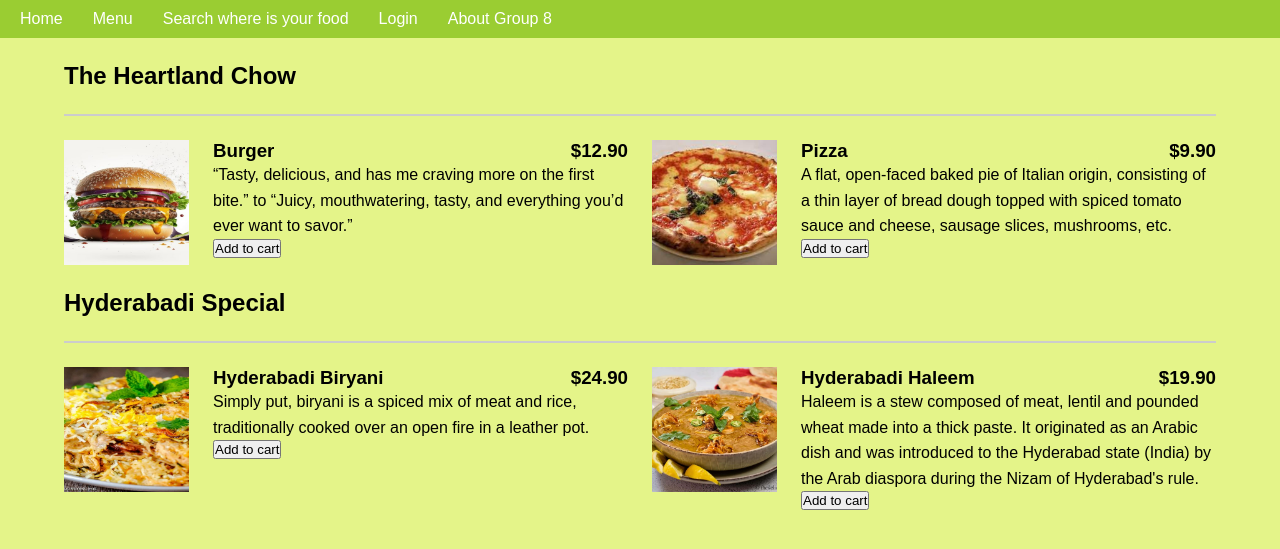
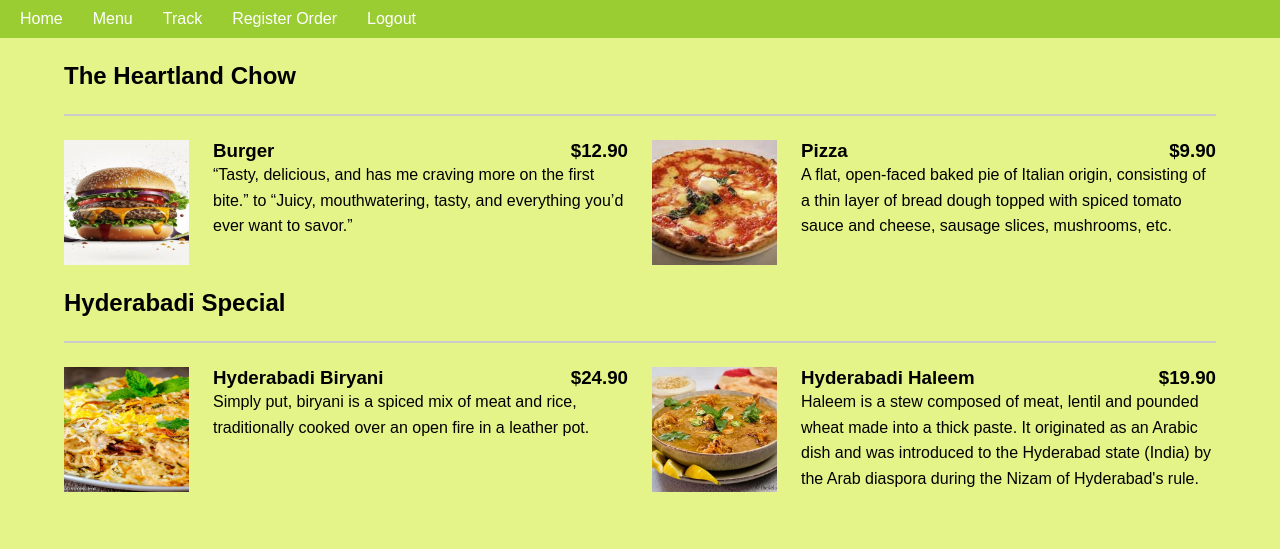
Before and after one commit to Srikoushik9/foodapp, a Flask app: page /menu in a window 1280 px wide. Shown: the top 549 px of the page. Run offline with Flask 2, Linux system fonts and the light colour scheme.

Commit message:
Update menu.html

```diff
--- a/templates/menu.html
+++ b/templates/menu.html
@@ -16,9 +16,9 @@
             <ul>
               <li><a href="{{ url_for('view.index') }}">Home</a></li>
               <li><a href="{{ url_for('view.menu') }}">Menu</a></li>
-              <li><a href="{{ url_for('view.tracking') }}">Search where is your food</a></li>
-              <li class="login-link"><a href="{{ url_for('view.loginpage') }}">Login</a></li>
-              <li><a href="{{ url_for('view.about') }}">About Group 8</a></li>
+              <li><a href="{{ url_for('view.tracking') }}">Track</a></li>
+              <li class="login-link"><a href="{{ url_for('view.trackregister') }}">Register Order</a></li>
+              <li class="login-link"><a href="{{ url_for('view.loginpage') }}">Logout</a></li>
             </ul>
         </nav>
     </header>
@@ -38,7 +38,6 @@
             <p class="menu-item-description">
               “Tasty, delicious, and has me craving more on the first bite.” to “Juicy, mouthwatering, tasty, and everything you’d ever want to savor.”
             </p>
-            <button>Add to cart</button>
           </div>
         </div>
         <div class="menu-item">
@@ -51,7 +50,6 @@
             <p class="menu-item-description">
               A flat, open-faced baked pie of Italian origin, consisting of a thin layer of bread dough topped with spiced tomato sauce and cheese, sausage slices, mushrooms, etc.
             </p>
-            <button>Add to cart</button>
           </div>
         </div>
       </div>
@@ -69,7 +67,6 @@
             <p class="menu-item-description">
               Simply put, biryani is a spiced mix of meat and rice, traditionally cooked over an open fire in a leather pot.
             </p>
-            <button>Add to cart</button>
           </div>
         </div>
         <div class="menu-item">
@@ -82,7 +79,6 @@
             <p class="menu-item-description">
               Haleem is a stew composed of meat, lentil and pounded wheat made into a thick paste. It originated as an Arabic dish and was introduced to the Hyderabad state (India) by the Arab diaspora during the Nizam of Hyderabad's rule.
             </p>
-            <button>Add to cart</button>
           </div>
         </div>
       </div>
```
